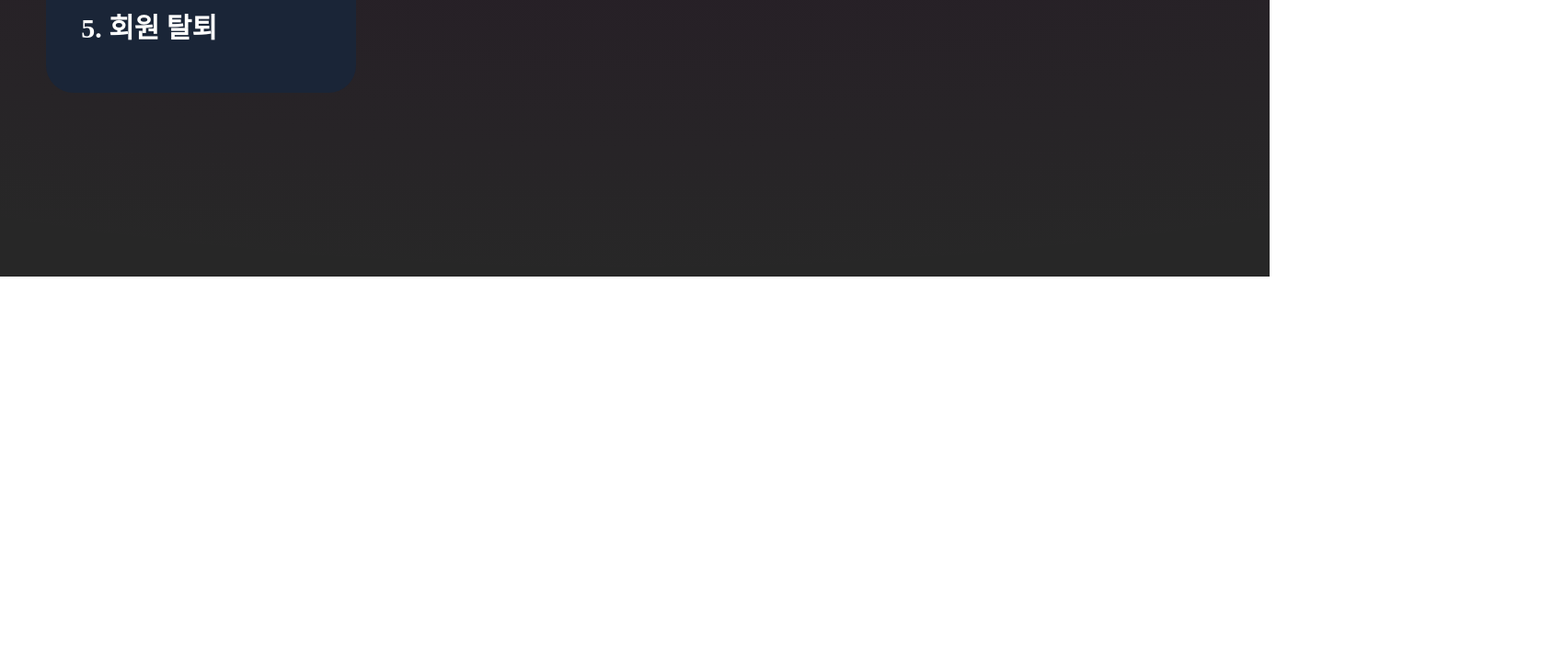
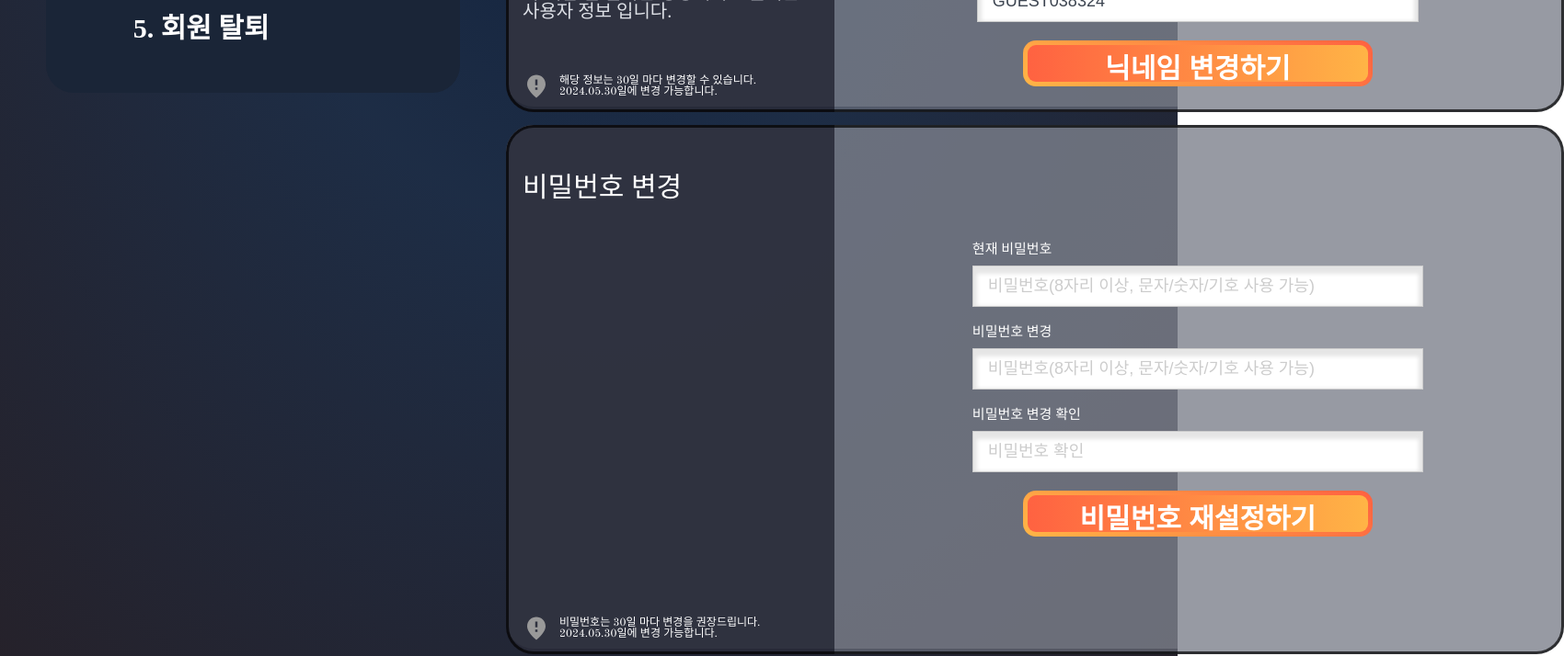
Before and after one commit to AimLab-Project/AimLab_Front, a React (Create React App) app: page /AimLab_Front/my in a window 1280 px wide. Shown: the part 700-1414 px from the top of the page at 92% size, 1700 px wide, since content can reach past the window. Before the commit the page ends 1001 px from the top, so only its background shows below. Built offline with nearby package versions, Linux system fonts and the light colour scheme.

Commit message:
🌈feat : 비밀번호 변경 템플릿 ui 완성

```diff
--- a/src/components/ui/atoms/MyPageAlarm/MyPageAlarm.tsx
+++ b/src/components/ui/atoms/MyPageAlarm/MyPageAlarm.tsx
@@ -2,15 +2,15 @@ import React from 'react';
 import FmdBadIcon from '@mui/icons-material/FmdBad';
 import styled from 'styled-components';
 
-const MyPageAlarm = () => {
+interface MyPageAlarmProps {
+	text: string;
+}
+
+const MyPageAlarm = ({ text }: MyPageAlarmProps) => {
 	return (
 		<Container>
 			<FmdBadIcon sx={{ color: '#999', fontSize: '30px' }} />
-			<Span>
-				비밀번호는 30일 마다 변경을 권장드립니다. <br />
-				{/* 날짜는 변경한 날짜에 + 30일을 한 날짜로 계산합니다 */}
-				2024.5.30일에 변경 가능합니다.
-			</Span>
+			<Span>{text}</Span>
 		</Container>
 	);
 };
@@ -26,6 +26,7 @@ const Container = styled.div`
 `;
 
 const Span = styled.span`
+	width: 250px;
 	font-size: 12px;
 	font-family: 'Old Standard TT';
 	color: #fff;
--- a/src/components/ui/molecules/MyPage/MyPageNav/MyPageNav.tsx
+++ b/src/components/ui/molecules/MyPage/MyPageNav/MyPageNav.tsx
@@ -21,6 +21,9 @@ const MyPageNav = () => {
 export default MyPageNav;
 
 const Container = styled.div`
+	position: absolute;
+	left: 50px;
+	top: 50px;
 	width: 450px;
 	height: 650px;
 	background-color: #1a2537;
--- a/src/components/ui/molecules/MyPage/MyPageTemplateFrame/MyPageNickNameTemplate.tsx
+++ b/src/components/ui/molecules/MyPage/MyPageTemplateFrame/MyPageNickNameTemplate/MyPageNickNameTemplate.tsx
@@ -3,6 +3,7 @@ import Input from 'components/ui/atoms/Input/Input';
 import MyPageAlarm from 'components/ui/atoms/MyPageAlarm/MyPageAlarm';
 import React from 'react';
 import {
+	BtnWrapper,
 	Container,
 	Content,
 	SideContent,
@@ -12,7 +13,7 @@ import {
 	Title,
 	UserName,
 	Wrapper,
-} from './MyPageStyles';
+} from '../MyPageStyles';
 
 const MyPageNickNameTemplate = () => {
 	return (
@@ -24,7 +25,7 @@ const MyPageNickNameTemplate = () => {
 					사용자 정보 입니다.
 				</Tip>
 				<div>
-					<MyPageAlarm />
+					<MyPageAlarm text="해당 정보는 30일 마다 변경할 수 있습니다. 2024.05.30일에 변경 가능합니다." />
 				</div>
 			</SideContent>
 			<Content>
@@ -40,14 +41,14 @@ const MyPageNickNameTemplate = () => {
 						<SubTitle>변경할 닉네임</SubTitle>
 						<Input width="480px" placeholder="" value={'GUEST038324'} />
 					</Wrapper>
-					<Wrapper>
+					<BtnWrapper>
 						<Button
 							variant="teriary"
 							border="teriary"
 							label="닉네임 변경하기"
 							size="large"
 						/>
-					</Wrapper>
+					</BtnWrapper>
 				</SubContainer>
 			</Content>
 		</Container>
--- /dev/null
+++ b/src/components/ui/molecules/MyPage/MyPageTemplateFrame/MyPageRePassword/MyPageRePasswordTemplate.tsx
@@ -0,0 +1,66 @@
+import Button from 'components/ui/atoms/Button/Button';
+import Input from 'components/ui/atoms/Input/Input';
+import MyPageAlarm from 'components/ui/atoms/MyPageAlarm/MyPageAlarm';
+import InputGroup from 'components/ui/molecules/InputGroup/InputGroup';
+import React from 'react';
+import {
+	BtnWrapper,
+	Container,
+	Content,
+	InputTitle,
+	SideContent,
+	SubContainer,
+	Title,
+	Wrapper,
+} from '../MyPageStyles';
+
+const MyPageRePasswordTemplate = () => {
+	return (
+		<Container height="570px">
+			<SideContent>
+				<Title>비밀번호 변경</Title>
+				<div>
+					<MyPageAlarm text="비밀번호는 30일 마다 변경을 권장드립니다. 2024.05.30일에 변경 가능합니다." />
+				</div>
+			</SideContent>
+			<Content>
+				<SubContainer>
+					<Wrapper>
+						<InputTitle>현재 비밀번호</InputTitle>
+						<InputGroup>
+							<Input
+								width="490px"
+								placeholder="비밀번호(8자리 이상, 문자/숫자/기호 사용 가능)"
+							/>
+						</InputGroup>
+					</Wrapper>
+					<Wrapper>
+						<InputTitle>비밀번호 변경</InputTitle>
+						<InputGroup>
+							<Input
+								width="490px"
+								placeholder="비밀번호(8자리 이상, 문자/숫자/기호 사용 가능)"
+							/>
+						</InputGroup>
+					</Wrapper>
+					<Wrapper>
+						<InputTitle>비밀번호 변경 확인</InputTitle>
+						<InputGroup>
+							<Input width="490px" placeholder="비밀번호 확인" />
+						</InputGroup>
+					</Wrapper>
+					<BtnWrapper>
+						<Button
+							size="large"
+							variant="teriary"
+							border="teriary"
+							label="비밀번호 재설정하기"
+						/>
+					</BtnWrapper>
+				</SubContainer>
+			</Content>
+		</Container>
+	);
+};
+
+export default MyPageRePasswordTemplate;
--- a/src/components/ui/molecules/MyPage/MyPageTemplateFrame/MyPageStyles.ts
+++ b/src/components/ui/molecules/MyPage/MyPageTemplateFrame/MyPageStyles.ts
@@ -18,7 +18,7 @@ export const SideContent = styled.div`
 	border-left: 3px solid rgba(0, 0, 0, 0.7);
 	display: flex;
 	flex-direction: column;
-	justify-content: space-around;
+	justify-content: space-between;
 	align-items: flex-start;
 	padding-left: 15px;
 `;
@@ -27,9 +27,9 @@ export const Content = styled.div`
 	width: 70%;
 	height: 100%;
 	background-color: rgba(107, 112, 125, 0.7);
-	border-top: 3px solid rgba(255, 255, 255, 0.33);
-	border-bottom: 3px solid rgba(255, 255, 255, 0.33);
-	border-right: 3px solid rgba(255, 255, 255, 0.33);
+	border-top: 3px solid rgba(0, 0, 0, 0.7);
+	border-bottom: 3px solid rgba(0, 0, 0, 0.7);
+	border-right: 3px solid rgba(0, 0, 0, 0.7);
 	border-radius: 0px 30px 30px 0px;
 	display: flex;
 	align-items: center;
@@ -37,6 +37,8 @@ export const Content = styled.div`
 `;
 
 export const Title = styled.div`
+	width: 100%;
+	padding-top: 50px;
 	font-size: 30px;
 	font-family: 'Roboto Flex';
 	color: #fff;
@@ -65,7 +67,20 @@ export const Wrapper = styled.div`
 	gap: 10px;
 `;
 
+export const BtnWrapper = styled.div`
+	padding: 10px 0;
+	display: flex;
+	flex-direction: column;
+	gap: 10px;
+	align-items: center;
+`;
+
 export const SubContainer = styled.div`
 	display: flex;
 	flex-direction: column;
 `;
+
+export const InputTitle = styled.div`
+	color: #fff;
+	font-size: 15px;
+`;
--- a/src/components/ui/organisms/MyPageHeader/MyPageHeader.tsx
+++ b/src/components/ui/organisms/MyPageHeader/MyPageHeader.tsx
@@ -27,6 +27,9 @@ const MyPageHeader = () => {
 export default MyPageHeader;
 
 const Container = styled.div`
+	position: absolute;
+	top: 50px;
+	left: 550px;
 	width: 1150px;
 	height: 370px;
 	border-radius: 30px;
--- a/src/pages/MyPage.tsx
+++ b/src/pages/MyPage.tsx
@@ -1,4 +1,7 @@
 import MyPageNav from 'components/ui/molecules/MyPage/MyPageNav/MyPageNav';
+import MyPageNickNameTemplate from 'components/ui/molecules/MyPage/MyPageTemplateFrame/MyPageNickNameTemplate/MyPageNickNameTemplate';
+import MyPageRePasswordTemplate from 'components/ui/molecules/MyPage/MyPageTemplateFrame/MyPageRePassword/MyPageRePasswordTemplate';
+
 import MyPageHeader from 'components/ui/organisms/MyPageHeader/MyPageHeader';
 import React from 'react';
 import styled from 'styled-components';
@@ -12,6 +15,10 @@ const MyPage = () => {
 			<Wrapper>
 				<MyPageNav />
 				<MyPageHeader />
+				<Div>
+					<MyPageNickNameTemplate />
+					<MyPageRePasswordTemplate />
+				</Div>
 			</Wrapper>
 		</>
 	);
@@ -32,7 +39,8 @@ const Wrapper = styled.div`
 	position: absolute;
 	top: 100px;
 	width: 100%;
-	height: 100vh;
+	min-height: 100vh;
+	height: 2650px;
 	background: radial-gradient(
 			135% 85% at 50% 15%,
 			rgba(0, 83, 216, 0.2) 0%,
@@ -44,9 +52,6 @@ const Wrapper = styled.div`
 	border-top: 1px solid #fff;
 	border-top-left-radius: 20px;
 	border-top-right-radius: 20px;
-	padding: 50px;
-	display: flex;
-	gap: 50px;
 `;
 
 const Title = styled.span`
@@ -55,3 +60,12 @@ const Title = styled.span`
 	font-family: 'Old Standard TT';
 	margin-left: 25px;
 `;
+
+const Div = styled.div`
+	position: absolute;
+	left: 550px;
+	top: 450px;
+	display: flex;
+	flex-direction: column;
+	gap: 20px;
+`;
```
Also changed, not shown: 2 other files (tests, documents, lock files or other folders).
